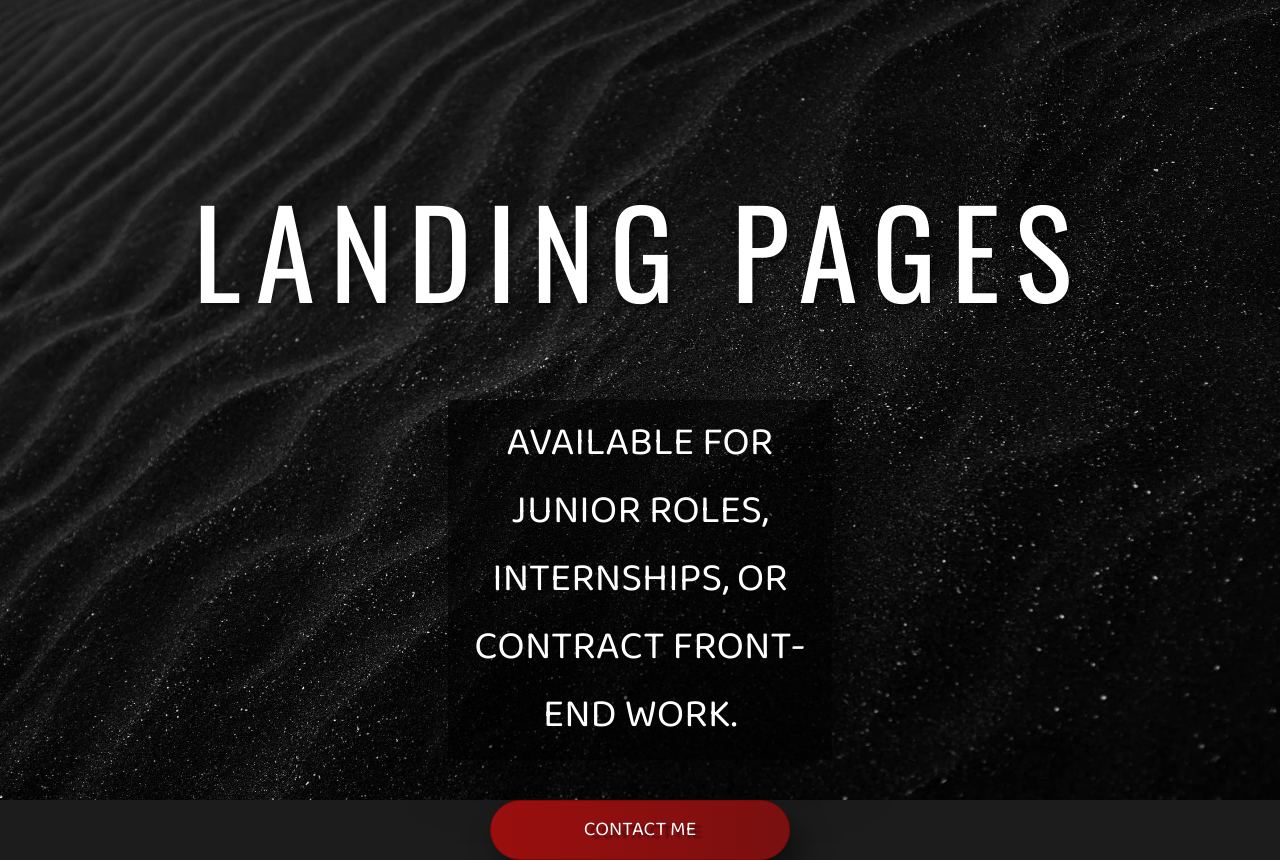
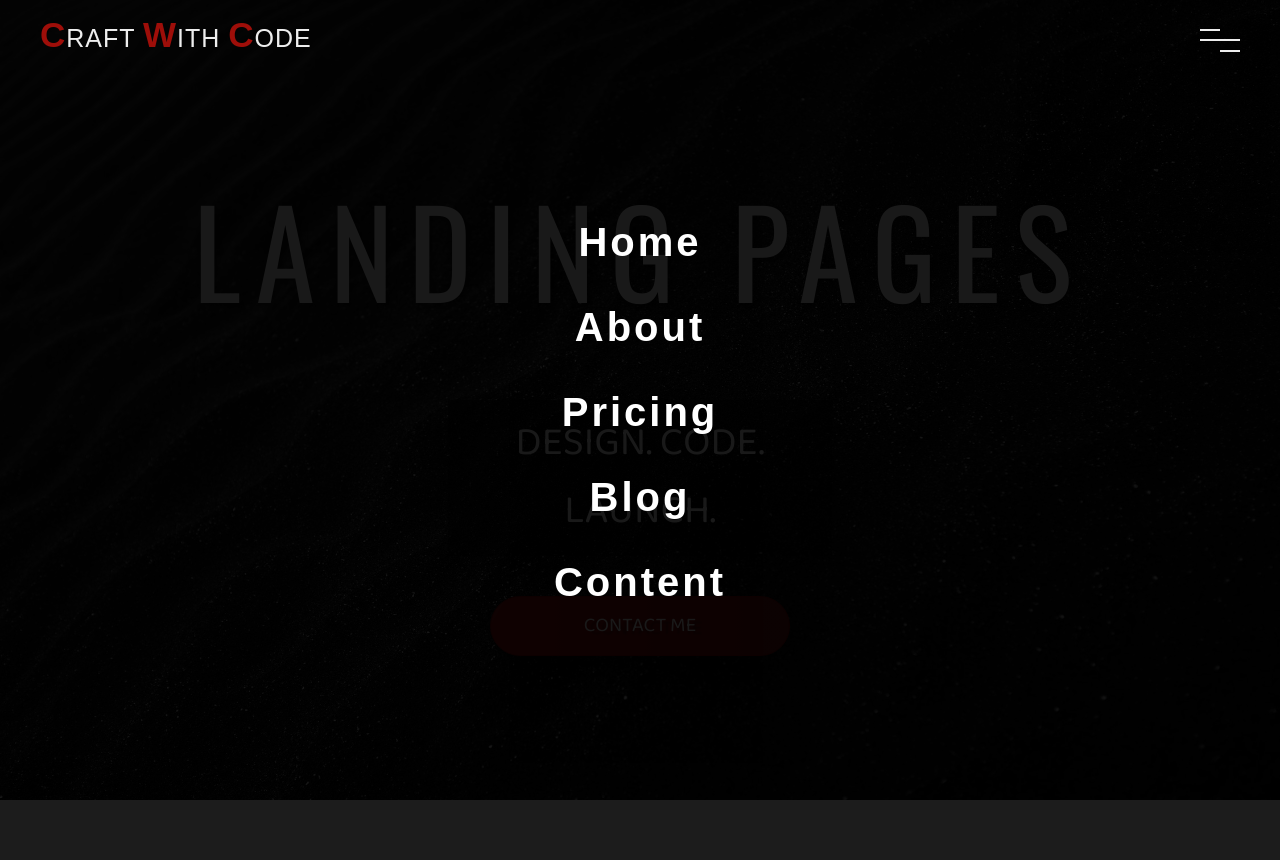
Before and after one commit to jprobussr/Portfolio-Website-Course-Practice, a plain HTML site: page BusinessAgency/index.html in a window 1280 px wide. After the commit the page ends 800 px from the top, so only its background shows below. Drawn offline with nearby package versions, Linux system fonts and the light colour scheme.

Commit message:
Create and Customize Navbar

```diff
--- a/BusinessAgency/index.html
+++ b/BusinessAgency/index.html
@@ -20,6 +20,30 @@
     <link rel="stylesheet" href="./style.css" />
   </head>
   <body>
+    <!-- Navbar -->
+    <nav class="navbar">
+      <div class="logo">
+        <a href="#"> <span>C</span>RAFT <span>W</span>ITH <span>C</span>ODE </a>
+      </div>
+
+      <div class="nav-list">
+        <a href="#" class="nav-link">Home</a>
+        <a href="#" class="nav-link">About</a>
+        <a href="#" class="nav-link">Pricing</a>
+        <a href="#" class="nav-link">Blog</a>
+        <a href="#" class="nav-link">Content</a>
+      </div>
+    </nav>
+    <!-- End Navbar -->
+
+    <!-- Menu -->
+    <div class="menu">
+      <div class="line line-1"></div>
+      <div class="line line-2"></div>
+      <div class="line line-3"></div>
+    </div>
+    <!-- End Menu -->
+
     <div class="container">
       <!-- Section 1 -->
       <section class="section-1">
@@ -30,11 +54,10 @@
             <span class="heading-3">UI Systems</span>
             <span class="heading-4">Prototypes</span>
           </h1>
-    <p class="banner-paragraph">Available for junior roles, internships, or contract front-end work.</p>
+          <p class="banner-paragraph">Design. Code. Launch.</p>
           <button class="banner-btn">Contact Me</button>
         </div>
       </section>
-
 
       <!-- End Section 1 -->
     </div>
--- a/BusinessAgency/style.css
+++ b/BusinessAgency/style.css
@@ -16,6 +16,92 @@ body {
   background-color: #1c1c1c;
   color: aliceblue;
 }
+
+/* Navbar */
+.navbar {
+  width: 100%;
+  height: 100vh;
+  background-color: rgba(0, 0, 0, 0.9);
+  position: fixed;
+  top: 0;
+  z-index: 10;
+  padding: 3rem;
+}
+
+.logo {
+  position: absolute;
+  top: 1.5rem;
+  left: 4rem;
+}
+
+.logo a {
+  font-family: 'MADE Soulmaze', sans-serif;
+  font-size: 2.5rem;
+  color: #eee;
+  letter-spacing: 0.1rem;
+}
+
+.logo span {
+  font-family: 'MADE Soulmaze', sans-serif;
+  font-size: 3.5rem;
+  font-weight: bold;
+  color: #9e0e09;
+}
+
+.nav-list {
+  position: absolute;
+  top: 25%;
+  left: 50%;
+  transform: translateX(-50%);
+  display: flex;
+  flex-direction: column;
+  align-items: center;
+}
+
+.nav-link {
+    font-family: 'MADE Soulmaze', sans-serif;
+    font-size: 4rem;
+    font-weight: bold;
+    letter-spacing: 0.3rem;
+    color: #fff;
+    margin: 2rem 0;
+    transition: color 0.4s;
+}
+
+.nav-link:hover {
+    color: #9b0e0e;
+}
+/* End Navbar */
+
+/* Menu */
+.menu {
+  width: 4rem;
+  height: 4rem;
+  position: fixed;
+  top: 2rem;
+  right: 4rem;
+  z-index: 100;
+  display: flex;
+  flex-direction: column;
+  justify-content: space-evenly;
+  cursor: pointer;
+}
+
+.line {
+  width: 100%;
+  height: 0.2rem;
+  background-color: #eee;
+}
+
+.line-1 {
+  width: 50%;
+}
+
+.line-3 {
+  width: 50%;
+  margin-left: auto;
+}
+/* End Menu */
 
 /* Section 1 */
 .section-1 {
```
Lines whose indentation alone changed are shown as unchanged.
